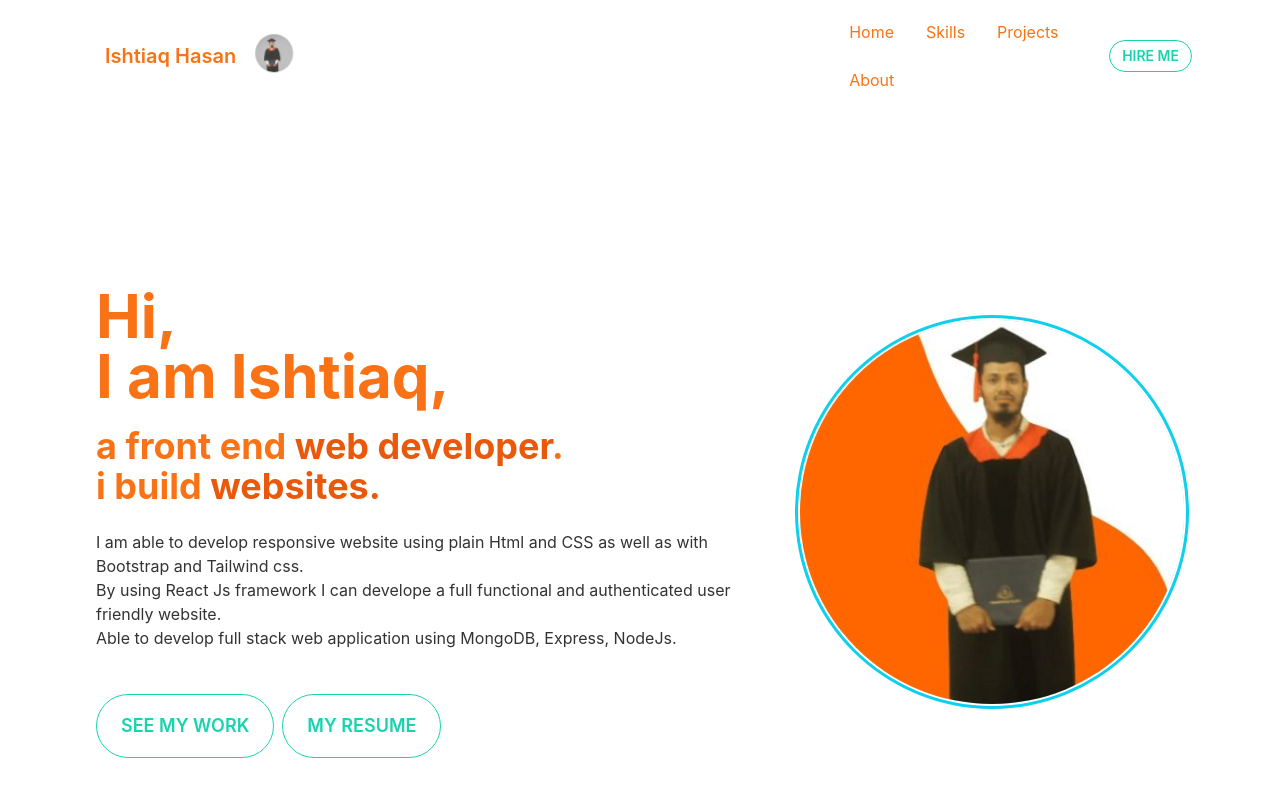
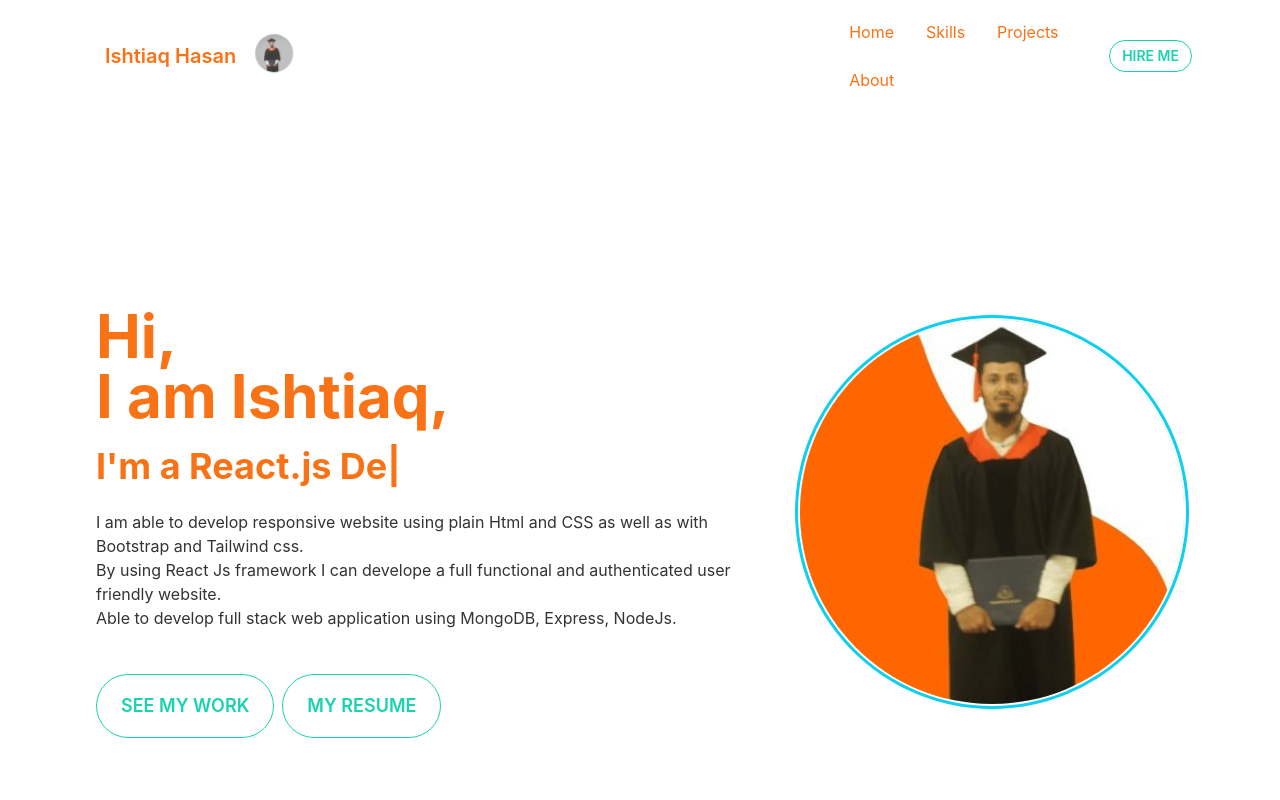
Before and after one commit to IshtiaqHasan/ishtiaq-portfolio, a React (Create React App) app: page / in a window 1280 px wide. Shown: the top 800 px of the page. Built offline with nearby package versions, Linux system fonts and the light colour scheme.

Commit message:
animated-typing included

```diff
--- a/package.json
+++ b/package.json
@@ -13,6 +13,7 @@
     "react-dom": "^18.1.0",
     "react-router-dom": "^6.3.0",
     "react-scripts": "5.0.1",
+    "react-typed": "^1.2.0",
     "web-vitals": "^2.1.4"
   },
   "scripts": {
--- a/src/Pages/Home/Banner.js
+++ b/src/Pages/Home/Banner.js
@@ -1,4 +1,6 @@
 import React from 'react';
+import './Banner.css';
+import Typed from "react-typed";
 import { Link } from 'react-router-dom';
 import doctor from '../../assets/images/doctor.jpeg';
 
@@ -12,14 +14,33 @@ const Banner = () => {
                     </div>
                 </div>
                 <div className='flex-1'>
-                    <h1 className='text-6xl text-orange-500 font-bold text-left mt-5'>Hi, <br /> I am Ishtiaq,</h1>
-                    <h2 className='text-4xl text-orange-500 font-bold mt-5'> a front end <span className='text-orange-600'>web developer</span>. <br /> i build <span className='text-orange-600'> websites.</span></h2>
+                    <div className=''>
+                        <div className='static-txt'>
+                            <h1 className='text-6xl text-orange-500 font-bold text-left mt-5'>Hi, <br /> I am Ishtiaq,</h1>
+                        </div>
+
+                        <div className='text-4xl text-orange-500 font-bold mt-5 wrapper animated-typing'>
+                            <Typed
+                                strings={[
+                                    "I'm a Front-End Developer",
+                                    "I'm a React.js Developer",
+                                    "I'm a JavaScript Developer",
+                                ]}
+                                typeSpeed={50}
+                                backSpeed={50}
+                                loop
+                            />
+                        </div>
+                    </div>
+
+
+
                     <p class="py-6">I am able to develop responsive website using plain Html and CSS as well as with Bootstrap and Tailwind css. <br /> By using React Js framework I can develope a full functional and authenticated user friendly website. <br /> Able to develop full stack web application using MongoDB, Express, NodeJs.</p>
                     <Link to='projects' className='btn btn-outline btn-lg btn-secondary rounded-full mt-5' >see my work</Link>
                     <a href='https://drive.google.com/file/d/1-3wEnPGQnWjez-xXik_ifs67mVxeJssO/view?usp=sharing' target="_blank" className='btn btn-outline btn-lg btn-secondary rounded-full mt-5 mx-2' >My Resume</a>
                 </div>
             </div>
-        </div>
+        </div >
     );
 };
 
--- a/src/Pages/Home/Contact.js
+++ b/src/Pages/Home/Contact.js
@@ -39,7 +39,7 @@ const Contact = () => {
                     </div>
 
                 </div>
-                <form ref={form} onSubmit={sendEmail} class="card  shadow-2xl bg-base-100">
+                <form ref={form} onSubmit={sendEmail} class="card mr-24 shadow-2xl bg-base-100">
                     <div class="card-body">
                         <div className='text-center mx-10'>
                             <input type="text" name='email' placeholder="Email Address" className="input input-bordered  w-full max-w-xs mt-5 mb-2" />
```
Also changed, not shown: src/Pages/Home/Banner.css (added), 1 other file (tests, documents, lock files or other folders).
